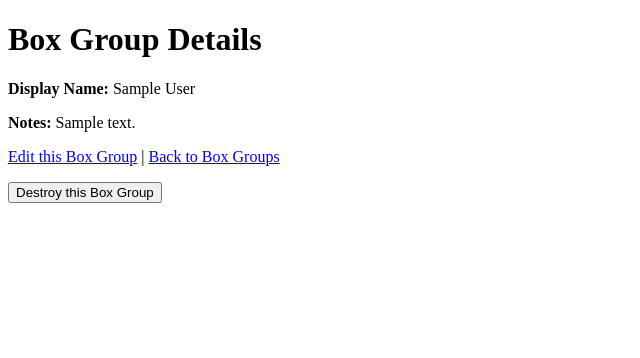
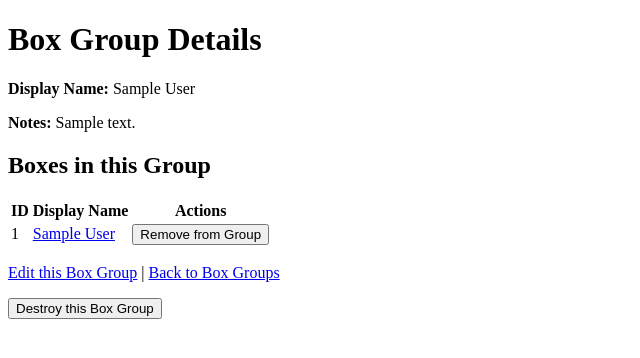
Before and after one commit to McPolemic/box-tracker, a Rails app: page /box_groups/1 in a window 1280 px wide. Shown: the part 52-410 px from the top of the page, without its empty margins (0-640 px from the left). Run offline with Rails 7, Linux system fonts and the light colour scheme; tables that the repository leaves empty hold one stand-in row (values such as "Sample post"); some libraries are stand-ins or nearby versions.

Commit message:
Add box-to-group assignment functionality
- Add group selection checkboxes to box creation/edit form
- Allow selecting multiple existing groups when creating or editing a box
- Update boxes controller to permit box_group_ids parameter
- Display boxes table in group show page with links to box details
- Add remove button to remove individual boxes from groups
- Show "No boxes in this group yet" message when group is empty

Generated with [Claude Code](https://claude.com/claude-code)

Co-Authored-By: Claude <noreply@anthropic.com>

```diff
--- a/app/controllers/boxes_controller.rb
+++ b/app/controllers/boxes_controller.rb
@@ -58,7 +58,7 @@ class BoxesController < ApplicationController
 
     # Permit parameters, including an array for uploaded images.
     def box_params
-      params.require(:box).permit(:display_name, :contents, { uploaded_images: [], remove_image_ids: [] })
+      params.require(:box).permit(:display_name, :contents, { uploaded_images: [], remove_image_ids: [], box_group_ids: [] })
     end
 
     def uploaded_images_params
--- a/app/views/box_groups/show.html.erb
+++ b/app/views/box_groups/show.html.erb
@@ -9,6 +9,34 @@
 
   <%= render @box_group %>
 
+  <% if @box_group.boxes.any? %>
+    <div>
+      <h2>Boxes in this Group</h2>
+      <table>
+        <thead>
+          <tr>
+            <th>ID</th>
+            <th>Display Name</th>
+            <th>Actions</th>
+          </tr>
+        </thead>
+        <tbody>
+          <% @box_group.boxes.each do |box| %>
+            <tr>
+              <td><%= box.id %></td>
+              <td><%= link_to box.display_name, box_path(box) %></td>
+              <td>
+                <%= button_to "Remove from Group", remove_box_box_group_path(@box_group, box_id: box.id), method: :delete, data: { confirm: "Remove this box from the group?" } %>
+              </td>
+            </tr>
+          <% end %>
+        </tbody>
+      </table>
+    </div>
+  <% else %>
+    <p>No boxes in this group yet.</p>
+  <% end %>
+
   <p>
     <%= link_to "Edit this Box Group", edit_box_group_path(@box_group) %> |
     <%= link_to "Back to Box Groups", box_groups_path %>
```
Also changed, not shown: app/views/boxes/_form.html.erb (+9 -0 lines).
